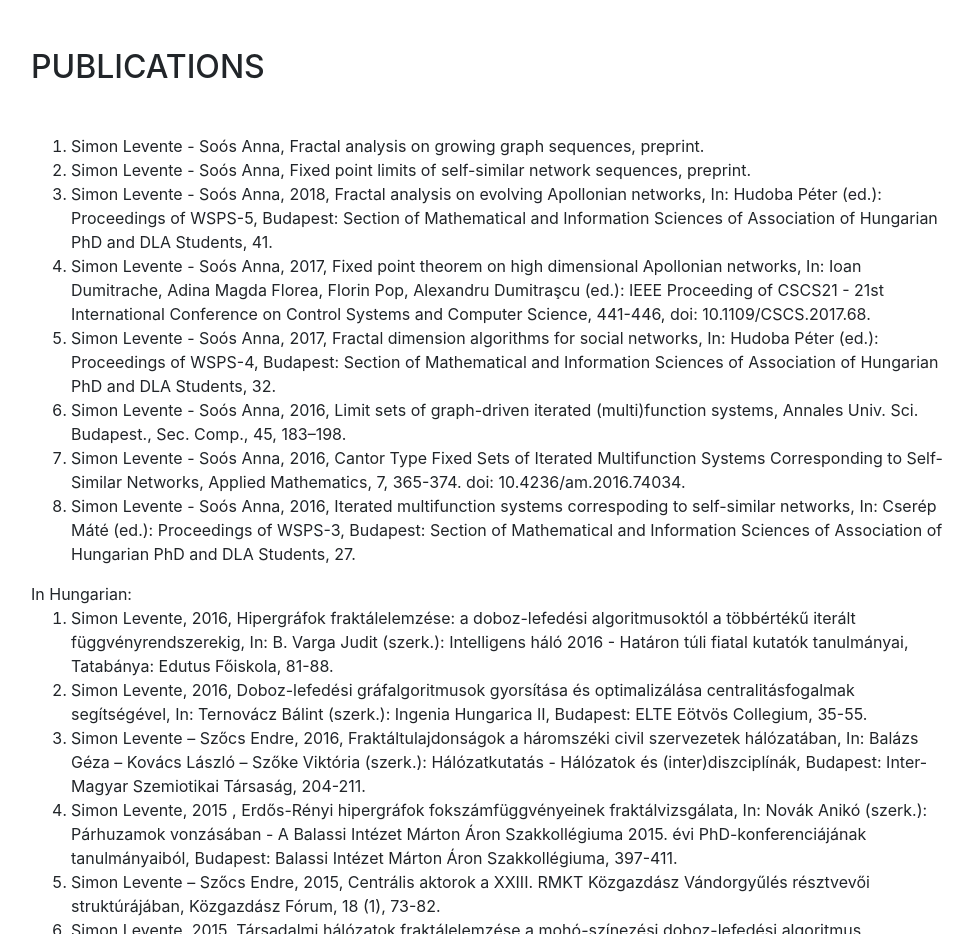
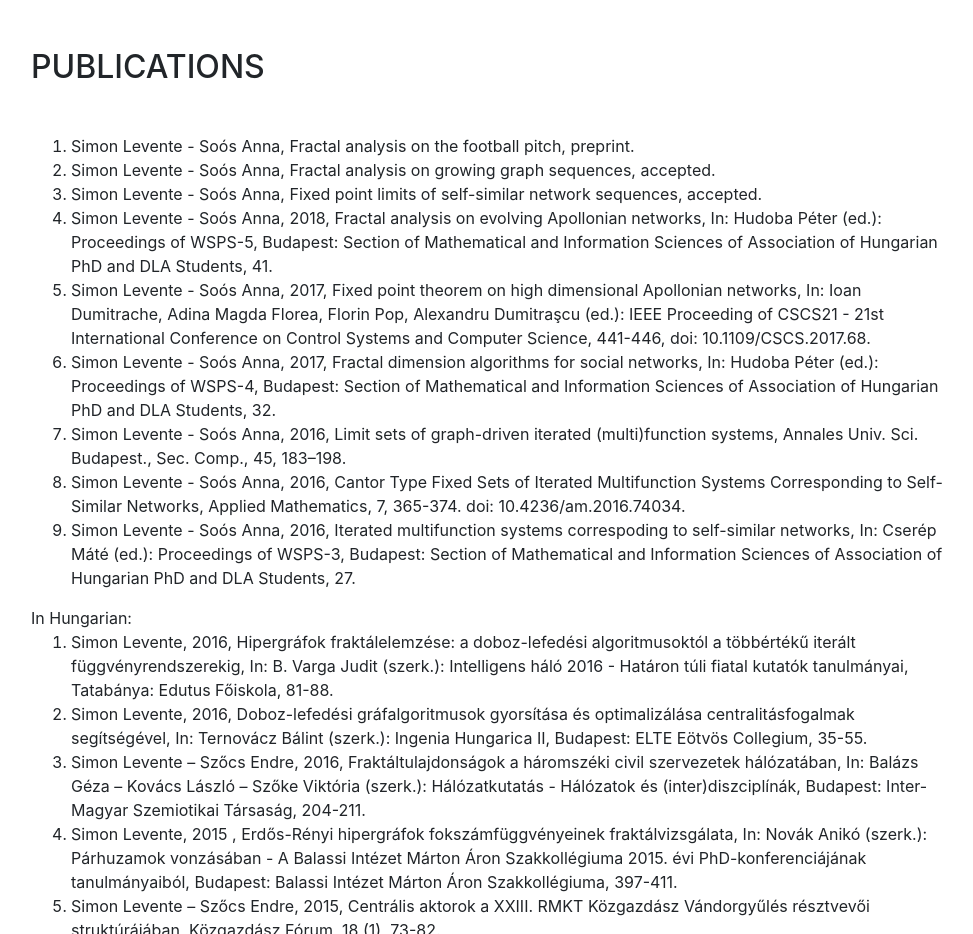
Before and after one commit to simonlevente/simonlevente.github.io, a website with bundled scripts: page index.html in a window 1280 px wide. Shown: the part 800-1734 px from the top of the page, without its empty margins (289-1262 px from the left). Built offline with nearby package versions, Linux system fonts and the light colour scheme; a web font is replaced by a local one.

Commit message:
update on publications
update

```diff
--- a/index.html
+++ b/index.html
@@ -130,8 +130,9 @@
           <h2 class="mb-5">Publications</h2>
           <ol>
 
-                <li>Simon Levente - Soós Anna, Fractal analysis on growing graph sequences, preprint.</li>
-                <li>Simon Levente - Soós Anna, Fixed point limits of self-similar network sequences, preprint.</li>
+                <li>Simon Levente - Soós Anna, Fractal analysis on the football pitch, preprint.</li>
+                <li>Simon Levente - Soós Anna, Fractal analysis on growing graph sequences, accepted.</li>
+                <li>Simon Levente - Soós Anna, Fixed point limits of self-similar network sequences, accepted.</li>
                 <li>Simon Levente - Soós Anna, 2018, Fractal analysis on evolving Apollonian networks,
                     In: Hudoba Péter (ed.): Proceedings of WSPS-5, Budapest: Section of Mathematical and Information Sciences of
                     Association of Hungarian PhD and DLA Students, 41.</li>
```
